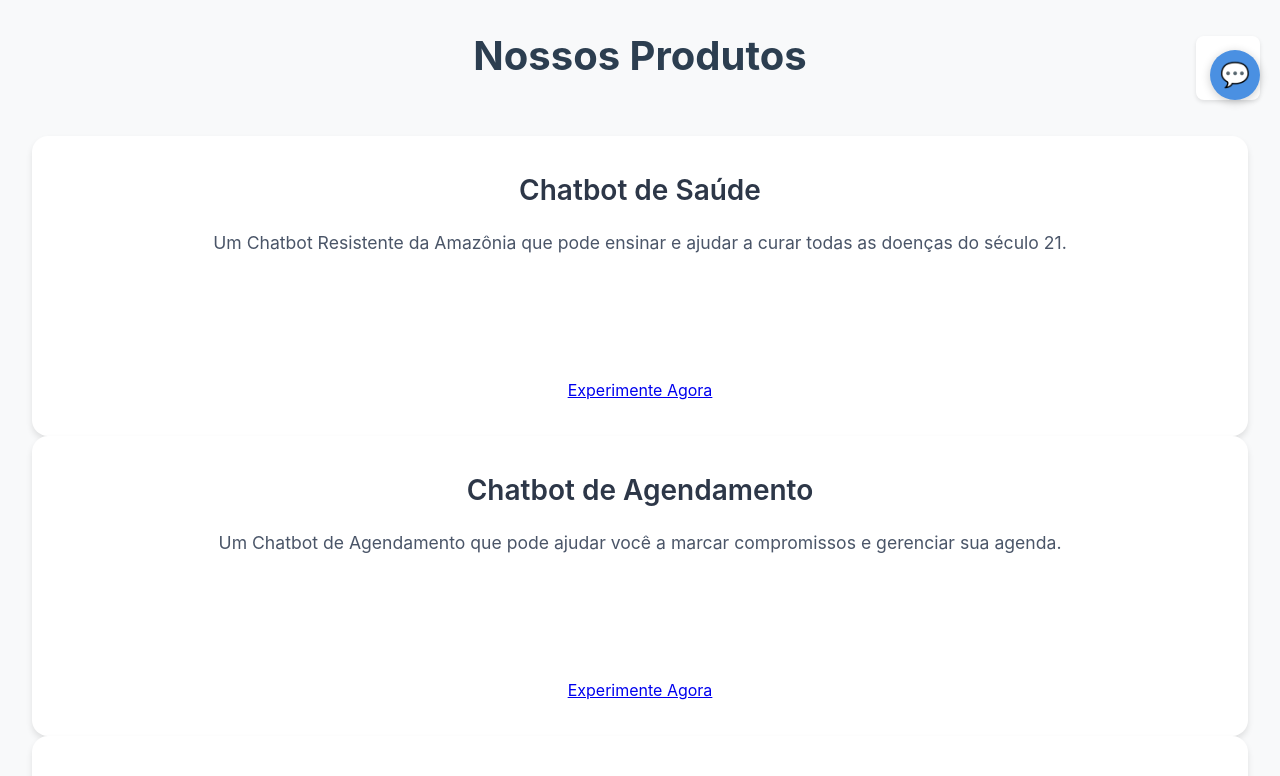
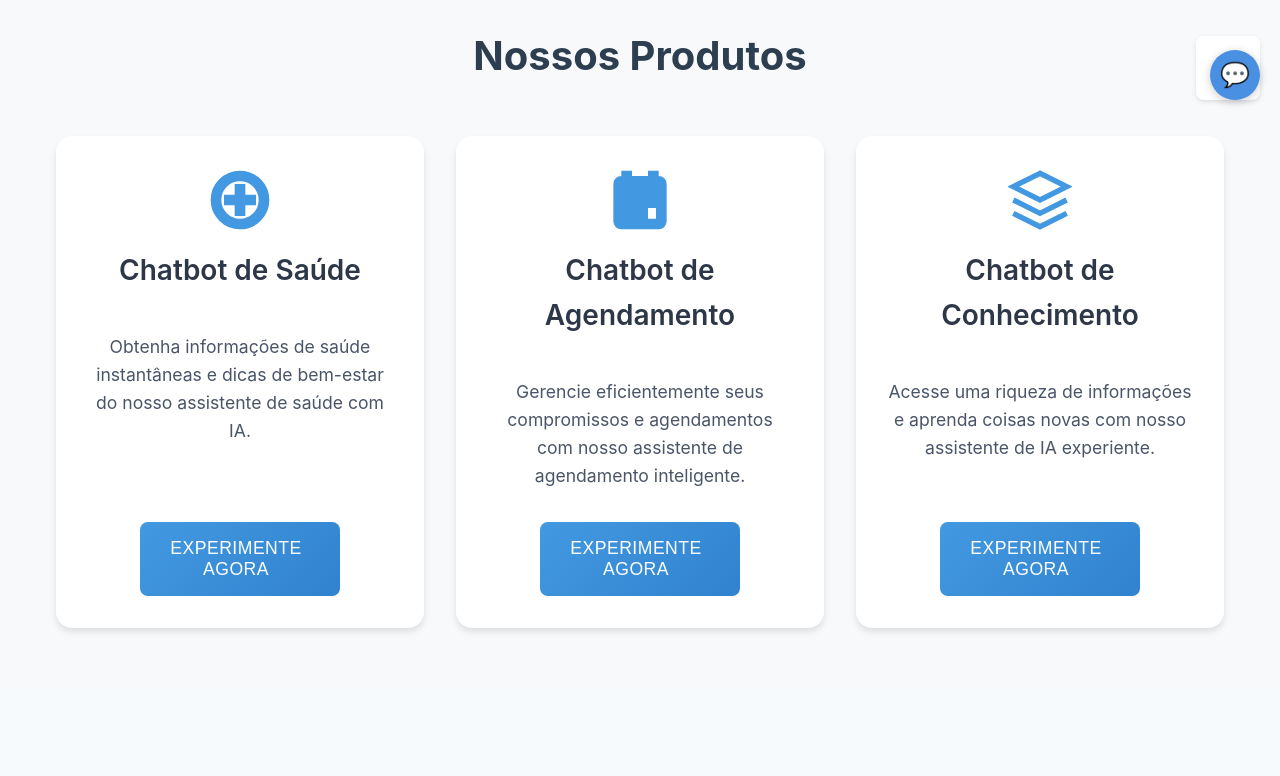
Before and after one commit to rastamansp/gwan-site, a React (Create React App) app: page / in a window 1280 px wide. Shown: the part 680-1456 px from the top of the page. Built offline with nearby package versions, Linux system fonts and the light colour scheme.

Commit message:
chore: bump version to 1.0.1 - stable release

```diff
--- a/src/components/Chat.tsx
+++ b/src/components/Chat.tsx
@@ -1,7 +1,11 @@
 import React, { useState, useRef, useEffect } from 'react';
 import { useLanguage } from '../context/LanguageContext';
-import { translations } from '../translations';
+import { chatbots } from '../data/chatbots';
 import './Chat.css';
+
+interface ChatProps {
+  chatbotId?: string;
+}
 
 interface Message {
   id: string;
@@ -27,9 +31,8 @@ window.fetch = async function(input: RequestInfo | URL, init?: RequestInit) {
   return originalFetch(input, init);
 };
 
-const Chat: React.FC = () => {
+const Chat: React.FC<ChatProps> = ({ chatbotId = 'Jaiminho' }) => {
   const { language } = useLanguage();
-  const t = translations[language];
   const [messages, setMessages] = useState<Message[]>([]);
   const [inputValue, setInputValue] = useState('');
   const [isOpen, setIsOpen] = useState(false);
@@ -37,30 +40,42 @@ const Chat: React.FC = () => {
   const messagesEndRef = useRef<HTMLDivElement>(null);
   const sessionId = useRef(`session_${Date.now()}_${Math.random().toString(36).substr(2, 9)}`);
 
+  // Get chatbot data
+  const chatbot = chatbots.find(c => c.id === chatbotId);
+
+  // Reset session ID and messages when chatbot changes
   useEffect(() => {
-    // Add welcome messages
-    setMessages([
+    sessionId.current = `session_${Date.now()}_${Math.random().toString(36).substr(2, 9)}`;
+    setMessages([]);
+  }, [chatbotId]);
+
+  // Add welcome messages when messages array is empty
+  useEffect(() => {
+    if (messages.length === 0 && chatbot) {
+      const welcomeMessages: Message[] = [
         {
           id: '1',
-        text: t.chat.welcome1,
-        sender: 'bot',
+          text: chatbot.messages.welcome[language],
+          sender: 'bot' as const,
           timestamp: new Date()
         },
         {
           id: '2',
-        text: t.chat.welcome2,
-        sender: 'bot',
+          text: chatbot.messages.initial[language],
+          sender: 'bot' as const,
           timestamp: new Date()
         }
-    ]);
-  }, [t.chat.welcome1, t.chat.welcome2]);
+      ];
+      setMessages(welcomeMessages);
+    }
+  }, [language, messages.length, chatbot]);
 
   useEffect(() => {
     messagesEndRef.current?.scrollIntoView({ behavior: 'smooth' });
   }, [messages]);
 
   const handleSendMessage = async () => {
-    if (!inputValue.trim()) return;
+    if (!inputValue.trim() || !chatbot) return;
 
     const userMessage: Message = {
       id: Date.now().toString(),
@@ -74,7 +89,7 @@ const Chat: React.FC = () => {
     setIsLoading(true);
 
     try {
-      const response = await fetch('https://webhook.gwan.com.br/webhook/020db69f-901b-4f90-aa26-1162cb551315/chat', {
+      const response = await fetch(chatbot.url, {
         method: 'POST',
         headers: {
           'Content-Type': 'application/json',
@@ -102,7 +117,6 @@ const Chat: React.FC = () => {
         timestamp: new Date()
       };
 
-
       setMessages(prev => [...prev, botMessage]);
     } catch (error) {
       console.error('Error sending message:', error);
@@ -127,38 +141,45 @@ const Chat: React.FC = () => {
       {isOpen && (
         <div className="chat-window">
           <div className="chat-header">
-            <h3>{t.chat.title}</h3>
-            <p>{t.chat.subtitle}</p>
+            <h3>{chatbot?.title[language]}</h3>
+            <p>{chatbot?.description[language]}</p>
           </div>
 
           <div className="chat-messages">
-            {messages.map(message => (
+            {messages.map((message) => (
               <div key={message.id} className={`message ${message.sender}`}>
                 <div className="message-content">
-                  {message.text}
-                </div>
-                <div className="message-time">
+                  <p>{message.text}</p>
+                  <span className="message-time">
                     {message.timestamp.toLocaleTimeString()}
+                  </span>
                 </div>
               </div>
             ))}
+            {isLoading && (
+              <div className="message bot">
+                <div className="message-content">
+                  <p>...</p>
+                </div>
+              </div>
+            )}
             <div ref={messagesEndRef} />
           </div>
 
-          <div className="chat-input-container">
+          <div className="chat-input">
             <input
               type="text"
               value={inputValue}
               onChange={(e) => setInputValue(e.target.value)}
               onKeyPress={(e) => e.key === 'Enter' && handleSendMessage()}
-              placeholder={t.chat.placeholder}
+              placeholder={language === 'en' ? 'Type your message...' : 'Digite sua mensagem...'}
               disabled={isLoading}
             />
             <button
               onClick={handleSendMessage}
               disabled={isLoading || !inputValue.trim()}
             >
-              {isLoading ? '...' : 'Send'}
+              {isLoading ? '...' : '→'}
             </button>
           </div>
         </div>
--- a/src/components/HomePage.tsx
+++ b/src/components/HomePage.tsx
@@ -1,13 +1,54 @@
-import React from 'react';
+import React, { useState } from 'react';
+import { useNavigate } from 'react-router-dom';
 import './HomePage.css';
 import { translations } from '../translations';
 import { useLanguage } from '../context/LanguageContext';
 import LanguageSwitcher from './LanguageSwitcher';
 import Chat from './Chat';
+import { chatbots } from '../data/chatbots';
+
+// Ícones como componentes SVG para melhor performance e qualidade
+const HealthIcon = () => (
+  <svg className="product-icon" viewBox="0 0 24 24" fill="none" stroke="currentColor" strokeWidth="2">
+    <path d="M12 2C6.48 2 2 6.48 2 12s4.48 10 10 10 10-4.48 10-10S17.52 2 12 2zm0 18c-4.41 0-8-3.59-8-8s3.59-8 8-8 8 3.59 8 8-3.59 8-8 8zm-1-13h2v4h4v2h-4v4h-2v-4H7v-2h4V7z" />
+  </svg>
+);
+
+const BookerIcon = () => (
+  <svg className="product-icon" viewBox="0 0 24 24" fill="none" stroke="currentColor" strokeWidth="2">
+    <path d="M19 4h-1V2h-2v2H8V2H6v2H5c-1.11 0-1.99.9-1.99 2L3 20c0 1.1.89 2 2 2h14c1.1 0 2-.9 2-2V6c0-1.1-.9-2-2-2zm0 16H5V10h14v10zM5 8V6h14v2H5zm2 4h10v2H7v-2zm0 4h7v2H7v-2z" />
+  </svg>
+);
+
+const KnowledgeIcon = () => (
+  <svg className="product-icon" viewBox="0 0 24 24" fill="none" stroke="currentColor" strokeWidth="2">
+    <path d="M12 2L2 7l10 5 10-5-10-5zM2 17l10 5 10-5M2 12l10 5 10-5" />
+  </svg>
+);
+
+const getIconComponent = (chatbotId: string) => {
+  switch (chatbotId) {
+    case 'Jaiminho':
+      return <HealthIcon />;
+    case 'Empresário':
+      return <BookerIcon />;
+    case 'Gwan':
+      return <KnowledgeIcon />;
+    default:
+      return null;
+  }
+};
 
 const HomePage: React.FC = () => {
   const { language } = useLanguage();
+  const navigate = useNavigate();
   const t = translations[language];
+  const [chatKey, setChatKey] = useState(Date.now());
+
+  const handleTryNow = (chatbotId: string) => {
+    setChatKey(Date.now());
+    navigate(`/chat/${chatbotId}`);
+  };
 
   return (
     <div className="homepage">
@@ -19,19 +60,32 @@ const HomePage: React.FC = () => {
           <h1>{t.hero.title}</h1>
           <h2>{t.hero.subtitle}</h2>
           <p>{t.hero.description}</p>
-          <button className="cta-button">{t.hero.cta}</button>
+          <button className="cta-button" onClick={() => handleTryNow('Jaiminho')}>
+            {t.hero.cta}
+          </button>
         </div>
       </section>
 
       {/* Products Section */}
       <section className="products">
         <h2>{t.products.title}</h2>
-        <div className="products-grid">
-          {t.products.items.map((product) => (
-            <div key={product.id} className="product-card">
-              <h3>{product.title}</h3>
-              <p>{product.description}</p>
-              <a href={`/chat/${product.id}`} className="product-link">{t.products.tryNow}</a>
+        <div className="product-grid">
+          {chatbots.map((chatbot) => (
+            <div key={chatbot.id} className="product-card">
+              <div className="product-header">
+                {getIconComponent(chatbot.id)}
+                <h3>{chatbot.title[language]}</h3>
+              </div>
+              <p>{chatbot.description[language]}</p>
+              <button
+                className="try-now-button"
+                onClick={() => handleTryNow(chatbot.id)}
+              >
+                {t.products.tryNow}
+                <svg className="button-icon" viewBox="0 0 20 20" fill="currentColor">
+                  <path fillRule="evenodd" d="M10.293 3.293a1 1 0 011.414 0l6 6a1 1 0 010 1.414l-6 6a1 1 0 01-1.414-1.414L14.586 11H3a1 1 0 110-2h11.586l-4.293-4.293a1 1 0 010-1.414z" clipRule="evenodd" />
+                </svg>
+              </button>
             </div>
           ))}
         </div>
@@ -63,7 +117,9 @@ const HomePage: React.FC = () => {
       <section className="cta">
         <h2>{t.cta.title}</h2>
         <p>{t.cta.description}</p>
-        <button className="cta-button">{t.cta.button}</button>
+        <button className="cta-button" onClick={() => handleTryNow('Jaiminho')}>
+          {t.cta.button}
+        </button>
       </section>
 
       {/* Chat Widget */}
--- /dev/null
+++ b/src/data/chatbots.ts
@@ -0,0 +1,128 @@
+export interface Chatbot {
+  id: string;
+  title: {
+    en: string;
+    pt: string;
+  };
+  description: {
+    en: string;
+    pt: string;
+  };
+  features: string[];
+  disclaimer: {
+    en: string;
+    pt: string;
+  };
+  url: string;
+  messages: {
+    welcome: {
+      en: string;
+      pt: string;
+    };
+    initial: {
+      en: string;
+      pt: string;
+    };
+  };
+}
+
+export const chatbots: Chatbot[] = [
+  {
+    id: 'Jaiminho',
+    title: {
+      en: 'Health Chatbot',
+      pt: 'Chatbot de Saúde'
+    },
+    description: {
+      en: 'Get instant health information and wellness tips from our AI-powered health assistant.',
+      pt: 'Obtenha informações de saúde instantâneas e dicas de bem-estar do nosso assistente de saúde com IA.'
+    },
+    features: [
+      'General health information',
+      'Wellness tips',
+      'Healthy lifestyle recommendations',
+      'Basic medical guidance'
+    ],
+    disclaimer: {
+      en: 'Please note that this chatbot is for informational purposes only and should not replace professional medical advice.',
+      pt: 'Por favor, note que este chatbot é apenas para fins informativos e não deve substituir o aconselhamento médico profissional.'
+    },
+    url: 'https://webhook.gwan.com.br/webhook/5d6d187b-74aa-4321-8dc6-71990695272f/chat',
+    messages: {
+      welcome: {
+        en: 'Hello! I am Jaiminho, your health assistant. How can I help you today?',
+        pt: 'Olá! Eu sou o Jaiminho, seu assistente de saúde. Como posso ajudar você hoje?'
+      },
+      initial: {
+        en: 'I can provide information about health topics, wellness tips, and general medical guidance. What would you like to know?',
+        pt: 'Posso fornecer informações sobre tópicos de saúde, dicas de bem-estar e orientações médicas gerais. O que você gostaria de saber?'
+      }
+    }
+  },
+  {
+    id: 'Empresário',
+    title: {
+      en: 'Booker Chatbot',
+      pt: 'Chatbot de Agendamento'
+    },
+    description: {
+      en: 'Efficiently manage your appointments and bookings with our smart scheduling assistant.',
+      pt: 'Gerencie eficientemente seus compromissos e agendamentos com nosso assistente de agendamento inteligente.'
+    },
+    features: [
+      'Scheduling appointments',
+      'Managing bookings',
+      'Rescheduling or canceling appointments',
+      'Providing availability information',
+      'Setting up reminders'
+    ],
+    disclaimer: {
+      en: 'This chatbot integrates with popular calendar systems to provide seamless booking experiences.',
+      pt: 'Este chatbot se integra com sistemas de calendário populares para fornecer experiências de agendamento perfeitas.'
+    },
+    url: 'https://webhook.gwan.com.br/webhook/0b6945c4-c7bb-4a42-bd25-08278eb43fcb/chat',
+    messages: {
+      welcome: {
+        en: 'Hello! I am Empresário, your scheduling assistant. How can I help you with your appointments today?',
+        pt: 'Olá! Eu sou o Empresário, seu assistente de agendamento. Como posso ajudar você com seus compromissos hoje?'
+      },
+      initial: {
+        en: 'I can help you schedule, reschedule, or cancel appointments, check availability, and set up reminders. What would you like to do?',
+        pt: 'Posso ajudar você a agendar, reagendar ou cancelar compromissos, verificar disponibilidade e configurar lembretes. O que você gostaria de fazer?'
+      }
+    }
+  },
+  {
+    id: 'Gwan',
+    title: {
+      en: 'Knowledge Chatbot',
+      pt: 'Chatbot de Conhecimento'
+    },
+    description: {
+      en: 'Access a wealth of information and learn new things with our knowledgeable AI assistant.',
+      pt: 'Acesse uma riqueza de informações e aprenda coisas novas com nosso assistente de IA experiente.'
+    },
+    features: [
+      'Answering general knowledge questions',
+      'Providing educational content',
+      'Explaining complex topics',
+      'Offering learning resources',
+      'Supporting research and study'
+    ],
+    disclaimer: {
+      en: 'This chatbot is designed to enhance your learning experience and provide accurate information.',
+      pt: 'Este chatbot foi projetado para melhorar sua experiência de aprendizado e fornecer informações precisas.'
+    },
+    url: 'https://webhook.gwan.com.br/webhook/42fda7c2-4ae4-447f-9f2e-49ca9dec0a98/chat',
+    messages: {
+      welcome: {
+        en: 'Hello! I am Gwan, your knowledge assistant. What would you like to learn about today?',
+        pt: 'Olá! Eu sou o Gwan, seu assistente de conhecimento. Sobre o que você gostaria de aprender hoje?'
+      },
+      initial: {
+        en: 'I can help you with general knowledge questions, explain complex topics, and provide educational resources. What would you like to know?',
+        pt: 'Posso ajudar você com perguntas de conhecimento geral, explicar tópicos complexos e fornecer recursos educacionais. O que você gostaria de saber?'
+      }
+    }
+  }
+];
--- a/src/pages/ChatbotPage.tsx
+++ b/src/pages/ChatbotPage.tsx
@@ -1,76 +1,25 @@
-import React from 'react';
+import React, { useState } from 'react';
 import { useParams, useNavigate } from 'react-router-dom';
 import { useLanguage } from '../context/LanguageContext';
-import { translations } from '../translations';
+import { chatbots } from '../data/chatbots';
 import Chat from '../components/Chat';
 import './ChatbotPage.css';
 
-interface ChatbotData {
-  title: string;
-  description: string;
-  features: string[];
-  disclaimer: string;
-}
-
 const ChatbotPage: React.FC = () => {
   const { language } = useLanguage();
-  const t = translations[language];
   const { chatbotId } = useParams<{ chatbotId: string }>();
   const navigate = useNavigate();
+  const [chatKey, setChatKey] = useState(Date.now());
 
-  const chatbotFeatures = {
-    chatbot1: {
-      features: [
-        'General health information',
-        'Wellness tips',
-        'Healthy lifestyle recommendations',
-        'Basic medical guidance'
-      ],
-      disclaimer: 'Please note that this chatbot is for informational purposes only and should not replace professional medical advice.'
-    },
-    chatbot2: {
-      features: [
-        'Scheduling appointments',
-        'Managing bookings',
-        'Rescheduling or canceling appointments',
-        'Providing availability information',
-        'Setting up reminders'
-      ],
-      disclaimer: 'This chatbot integrates with popular calendar systems to provide seamless booking experiences.'
-    },
-    chatbot3: {
-      features: [
-        'Answering general knowledge questions',
-        'Providing educational content',
-        'Explaining complex topics',
-        'Offering learning resources',
-        'Supporting research and study'
-      ],
-      disclaimer: 'This chatbot is designed to enhance your learning experience and provide accurate information.'
-    }
+  const handleChatbotChange = (newChatbotId: string) => {
+    navigate(`/chat/${newChatbotId}`);
+    setChatKey(Date.now()); // Força a remontagem do Chat
   };
 
   // Get the specific chatbot data based on the URL parameter
-  const getChatbotData = (): ChatbotData | null => {
-    if (!chatbotId) return null;
+  const chatbot = chatbots.find(c => c.id === chatbotId);
 
-    const chatbot = t.products.items.find(item => item.id === chatbotId);
-    if (!chatbot) return null;
-
-    const features = chatbotFeatures[chatbotId as keyof typeof chatbotFeatures];
-    if (!features) return null;
-
-    return {
-      title: chatbot.title,
-      description: chatbot.description,
-      features: features.features,
-      disclaimer: features.disclaimer
-    };
-  };
-
-  const chatbotData = getChatbotData();
-
-  if (!chatbotData) {
+  if (!chatbot) {
     return <div className="chatbot-page">Chatbot not found</div>;
   }
 
@@ -80,24 +29,37 @@ const ChatbotPage: React.FC = () => {
         <button className="back-button" onClick={() => navigate('/')}>
           ← {language === 'en' ? 'Back' : 'Voltar'}
         </button>
-        <h1>{chatbotData.title}</h1>
-        <p className="subtitle">{chatbotData.description}</p>
+        <div className="chatbot-selector">
+          <select
+            value={chatbotId}
+            onChange={(e) => handleChatbotChange(e.target.value)}
+            className="chatbot-dropdown"
+          >
+            {chatbots.map((bot) => (
+              <option key={bot.id} value={bot.id}>
+                {bot.title[language]}
+              </option>
+            ))}
+          </select>
+        </div>
+        <h1>{chatbot.title[language]}</h1>
+        <p className="subtitle">{chatbot.description[language]}</p>
       </div>
 
       <div className="chatbot-content">
         <div className="chatbot-info">
-          <h2>About this Chatbot</h2>
-          <p>This chatbot is designed to help you with:</p>
+          <h2>{language === 'en' ? 'About this Chatbot' : 'Sobre este Chatbot'}</h2>
+          <p>{language === 'en' ? 'This chatbot is designed to help you with:' : 'Este chatbot foi projetado para ajudá-lo com:'}</p>
           <ul>
-            {chatbotData.features.map((feature, index) => (
+            {chatbot.features.map((feature, index) => (
               <li key={index}>{feature}</li>
             ))}
           </ul>
-          <p>{chatbotData.disclaimer}</p>
+          <p>{chatbot.disclaimer[language]}</p>
         </div>
 
         <div className="chat-container">
-          <Chat />
+          <Chat key={chatKey} chatbotId={chatbotId} />
         </div>
       </div>
     </div>
```
Also changed, not shown: src/components/Chat.css (+48 -19 lines), src/pages/ChatbotPage.css (+24 -0 lines). Lines whose indentation alone changed are shown as unchanged.
